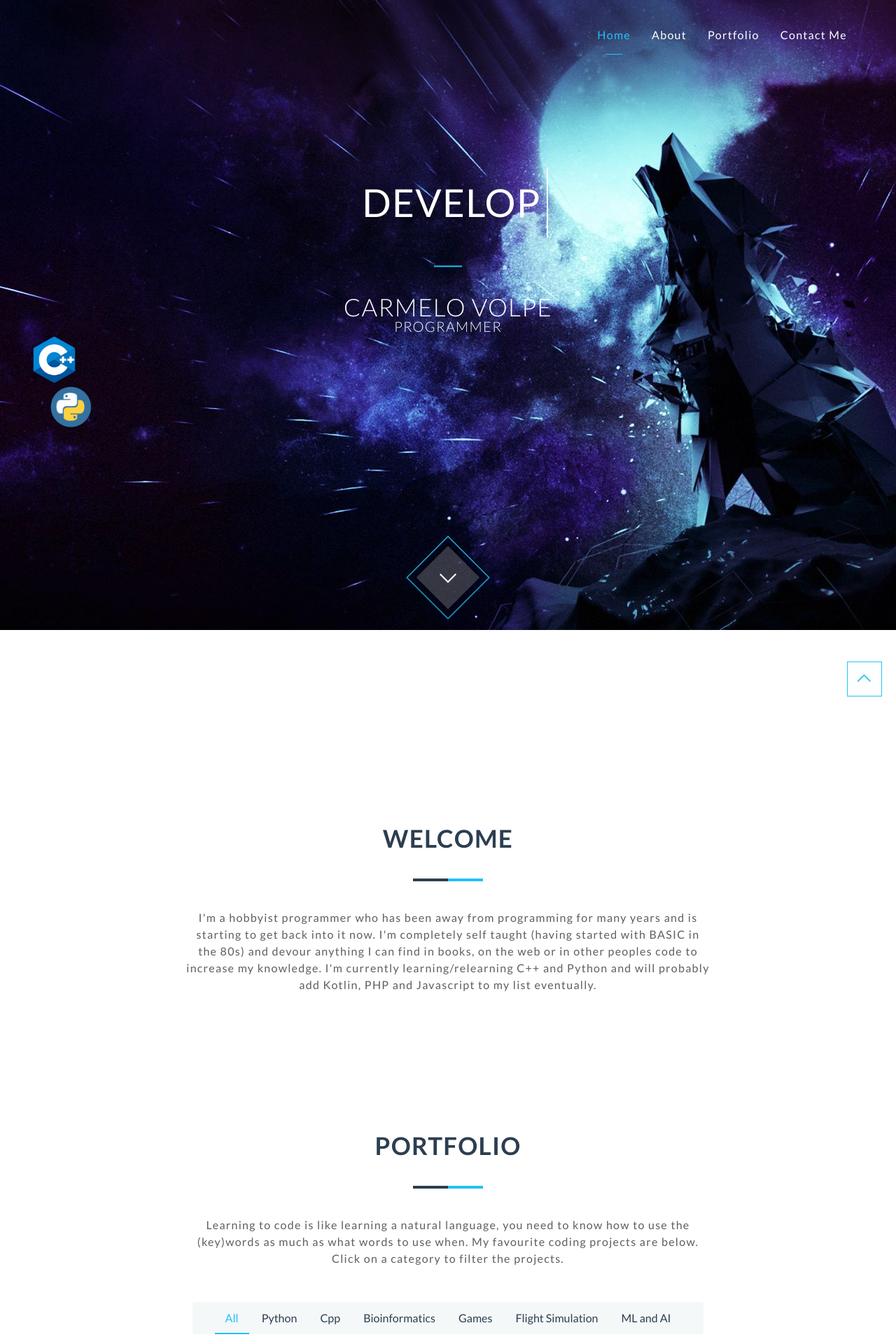
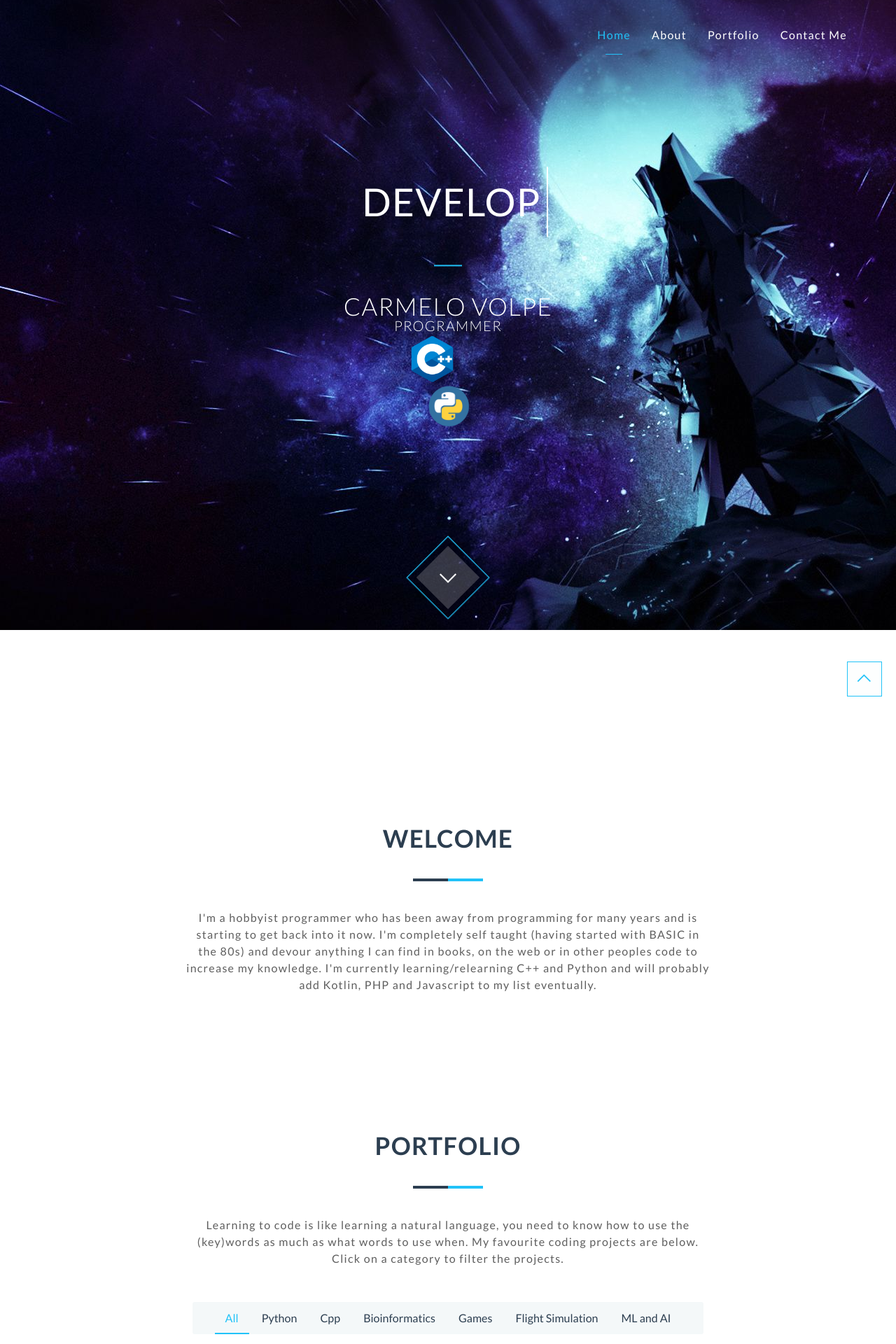
Before and after one commit to Gamernaut/gamernaut.github.io, a Jekyll site: the page built from index.html, in a window 1280 px wide. Shown: the top 1920 px of the page at 70% size. Built offline with Jekyll 4.4.1, drawn with Linux system fonts in a browser that asks for light colours; nearby versions of some CDN libraries.

Commit message:
Update header.html

```diff
--- a/_includes/header.html
+++ b/_includes/header.html
@@ -63,10 +63,10 @@
           <hr class="small">
           <h2 class="thin">{{ site.header-title }}</h2>
           <h3 class="thin">{{ site.header-tagline }}</h3>
-          <span>
+          <div style="display: inline-block">
             <img src="{{ site.baseurl }}/images/logos/cpp240.png" width ="75" alt="Cpp logo"/>
             <img src="{{ site.baseurl }}/images/logos/python.png" width ="120" alt="Python logo"/>
-          </span>
+          </div>
         </div>
 
 
```
